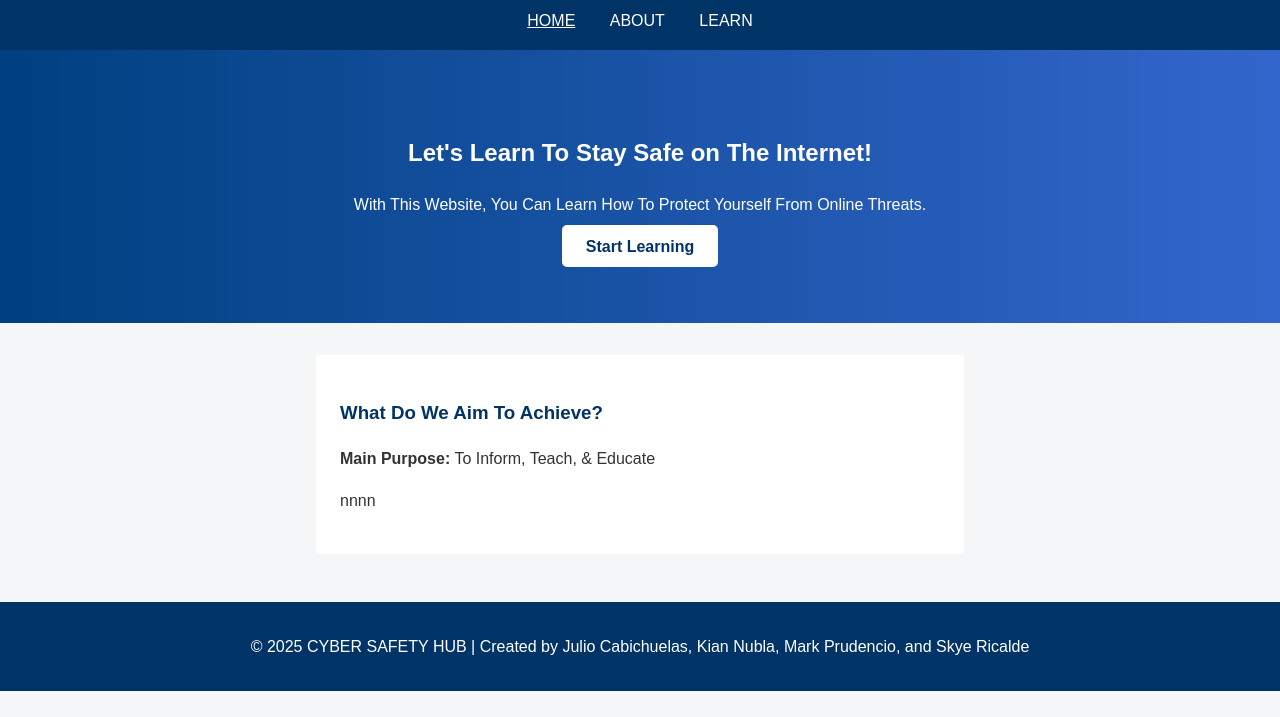
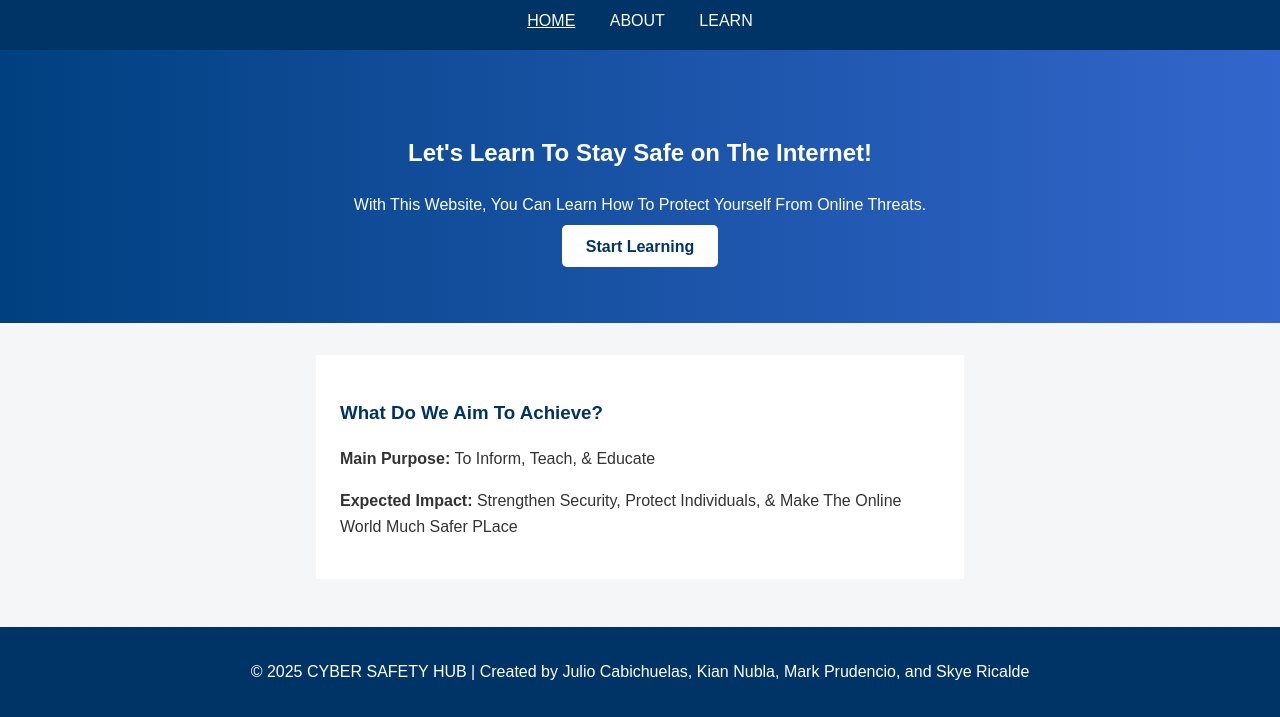
Before and after one commit to ricaldeskye-cmd/Cyber_Safety_Hub, a plain HTML site: page index.html in a window 1280 px wide. Shown: the part 102-819 px from the top of the page. Drawn offline with Linux system fonts and the light colour scheme.

Commit message:
Update index.html

```diff
--- a/index.html
+++ b/index.html
@@ -27,7 +27,7 @@
   <section class="info">
     <h3>What Do We Aim To Achieve?</h3>
     <p><b>Main Purpose:</b> To Inform, Teach, & Educate</p>
-    <p> nnnn </p>
+    <p><b> Expected Impact: </b> Strengthen Security, Protect Individuals, & Make The Online World Much Safer PLace </p>
   </section>
 
 <footer>
```
